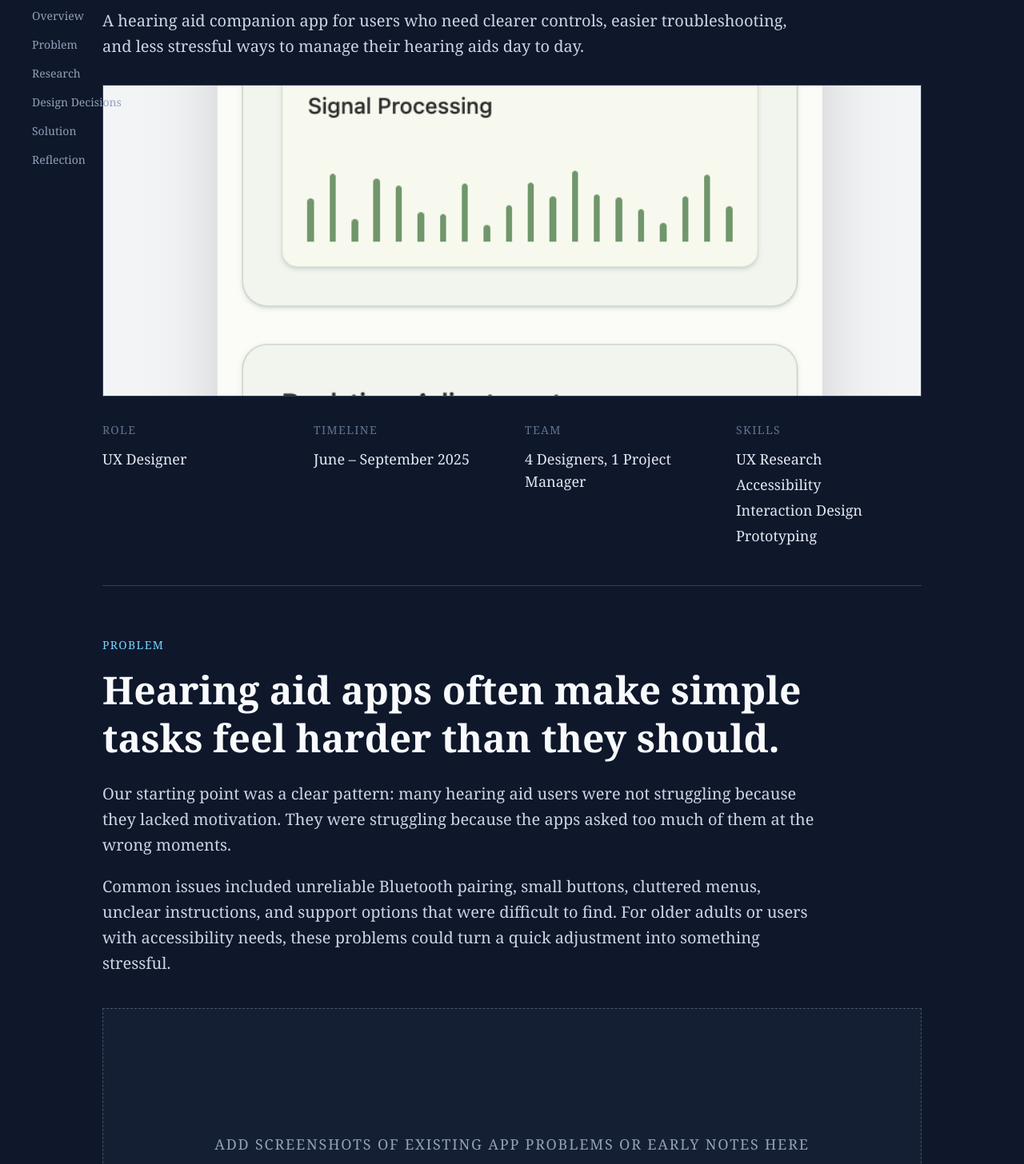
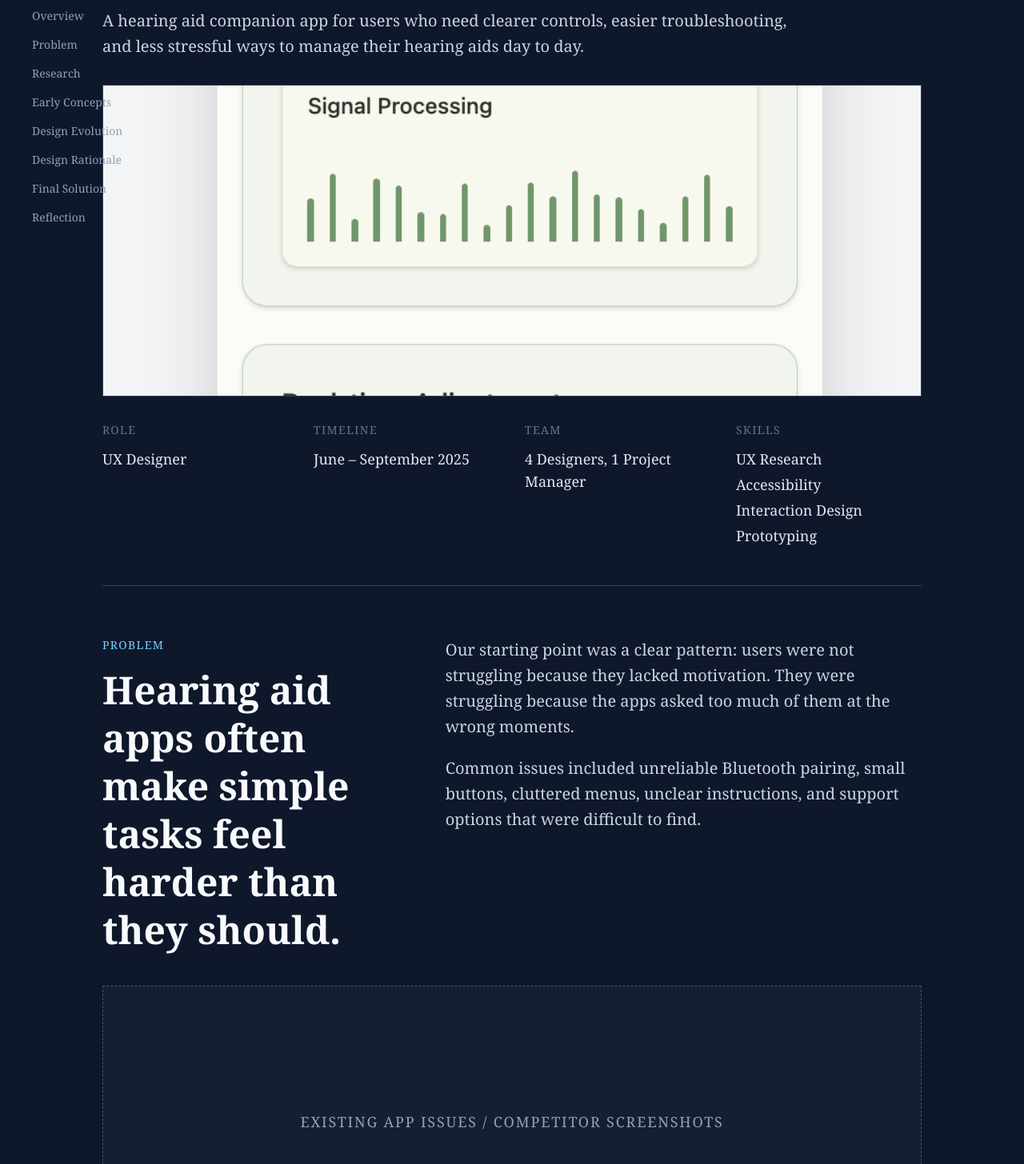
Before and after one commit to Jaibroo/J-Portfolio, a Next.js app: page /J-Portfolio/projects/hearing-aid-app in a window 1280 px wide. Shown: the part 174-1630 px from the top of the page at 80% size. Built offline with nearby package versions, Linux system fonts and the light colour scheme.

Commit message:
new structure

```diff
--- a/app/projects/[slug]/page.tsx
+++ b/app/projects/[slug]/page.tsx
@@ -18,18 +18,17 @@ const projectData = {
         eyebrow: "Problem",
         title: "Hearing aid apps often make simple tasks feel harder than they should.",
         body: [
-          "Our starting point was a clear pattern: many hearing aid users were not struggling because they lacked motivation. They were struggling because the apps asked too much of them at the wrong moments.",
-          "Common issues included unreliable Bluetooth pairing, small buttons, cluttered menus, unclear instructions, and support options that were difficult to find. For older adults or users with accessibility needs, these problems could turn a quick adjustment into something stressful.",
+          "Our starting point was a clear pattern: users were not struggling because they lacked motivation. They were struggling because the apps asked too much of them at the wrong moments.",
+          "Common issues included unreliable Bluetooth pairing, small buttons, cluttered menus, unclear instructions, and support options that were difficult to find.",
         ],
-        imageLabel: "Add screenshots of existing app problems or early notes here",
+        imageLabel: "Existing app issues / competitor screenshots",
       },
       {
         id: "research",
         eyebrow: "Research",
         title: "We focused on where users felt stuck, not just what features existed.",
         body: [
-          "We reviewed hearing aid companion apps and user feedback from products like Oticon, MyPhonak, Cochlear, ReSound, and Widex. I learned that many complaints were less about wanting a flashy app and more about wanting the app to feel dependable.",
-          "The research helped us narrow the project around confidence: Can users understand what is happening? Can they recover when something breaks? Can they make changes without needing someone else to step in?",
+          "We reviewed hearing aid companion apps and user feedback from products like Oticon, MyPhonak, Cochlear, ReSound, and Widex. The main pattern was not that users wanted a more advanced app. They wanted the app to feel dependable when they needed it.",
         ],
         cards: [
           {
@@ -51,39 +50,73 @@ const projectData = {
         ],
       },
       {
+        id: "early-concepts",
+        eyebrow: "Early Concepts",
+        title: "At first, we treated the problem like a feature gap.",
+        body: [
+          "Our early direction leaned toward adding more controls, more customization, and more ways to adjust sound. That seemed helpful at first, but it also risked making the app harder to scan and harder to trust.",
+        ],
+        splitImages: [
+          {
+            label: "Early dashboard sketch / wireframe",
+          },
+          {
+            label: "Early audio controls / feature ideas",
+          },
+        ],
+      },
+      {
+        id: "iteration",
+        eyebrow: "Design Evolution",
+        title: "The design improved when we stopped treating every user the same.",
+        body: [
+          "The biggest revision was moving away from one interface for everyone. A first-time user and a technically confident user needed different levels of control, so we separated quick daily adjustments from deeper settings.",
+        ],
+        comparison: {
+          beforeTitle: "Before",
+          beforeText:
+            "One general interface with too many settings competing for attention.",
+          afterTitle: "After",
+          afterText:
+            "A dual-mode structure: Simple Mode for quick changes and Tech Mode for deeper control.",
+          reason:
+            "We made this change because more functionality did not automatically mean more usability. The interface needed to match different levels of comfort instead of forcing every user through the same flow.",
+        },
+      },
+      {
         id: "design-decisions",
-        eyebrow: "Design Decisions",
-        title: "The app needed to reduce pressure, not just add more controls.",
+        eyebrow: "Design Rationale",
+        title: "Each revision was tied back to a specific user problem.",
         body: [
-          "Early ideas leaned toward adding more customization. But more controls can also create more confusion. The better direction was to separate quick everyday adjustments from deeper settings.",
+          "Rather than presenting features as standalone ideas, we framed each major design choice around a user need we found in research.",
         ],
         featureImages: [
           {
             title: "Simple Mode",
-            text: "A calmer interface for quick changes, larger touch targets, and plain language controls.",
+            text: "Created for users who need quick changes, larger touch targets, and plain language controls.",
           },
           {
-            title: "Tech Mode",
-            text: "A more detailed interface for users who want deeper control over sound settings and listening programs.",
+            title: "Guided Troubleshooting",
+            text: "Added because users often did not know where a connection issue was coming from.",
+          },
+          {
+            title: "Environment Optimizer",
+            text: "Added because users think in situations like restaurants, TV, and phone calls — not audio engineering terms.",
           },
         ],
       },
       {
         id: "solution",
-        eyebrow: "Solution",
+        eyebrow: "Final Solution",
         title: "Lumen helps users adjust, recover, and keep moving.",
         body: [
           "The final direction centered on daily use: quick sound adjustments, clearer connection status, environment-based settings, and guided troubleshooting.",
         ],
-        featureImages: [
-          {
-            title: "Environment Optimizer",
-            text: "Instead of asking users to understand technical audio terms first, Lumen lets them start with situations like restaurants, TV, phone calls, or outdoors.",
-          },
-          {
-            title: "Guided Troubleshooting",
-            text: "When something goes wrong, the app gives users a direct recovery path instead of making them search through support pages.",
-          },
+        galleryImages: [
+          "Final dashboard screen",
+          "Simple Mode screen",
+          "Environment Optimizer screen",
+          "Troubleshooting flow screen",
         ],
       },
       {
@@ -91,7 +124,7 @@ const projectData = {
         eyebrow: "Reflection",
         title: "This project changed how I think about accessibility.",
         body: [
-          "This was my first project working with a design team on a problem where the stakes felt more real. At first, I thought a better app meant giving users more features. Research showed me that more features only help if people can find them, understand them, and trust them.",
+          "This was my first project working with a design team on a problem where the user needs felt specific and higher-stakes. At first, I thought a better app meant giving users more features. Research showed me that more features only help if people can find them, understand them, and trust them.",
           "The biggest lesson was that accessibility is not only about making text bigger or buttons easier to tap. It also shows up in wording, menu structure, error recovery, and how much confidence a user has when something does not work.",
           "Looking back, Lumen shows where I started: focused on screens, flows, and feature ideas. It gave me a foundation for later work, where I became more careful about explaining why a design decision should change.",
         ],
@@ -236,29 +269,41 @@ export default async function ProjectPage({
         </div>
       </section>
 
-      {project.sections.map((section) => (
+      {project.sections.map((section, sectionIndex) => (
         <section
           key={section.id}
           id={section.id}
           className="mx-auto max-w-5xl border-b border-slate-700 py-16 last:border-b-0"
         >
+          <div
+            className={
+              sectionIndex % 2 === 0
+                ? "grid gap-8 md:grid-cols-[0.8fr_1.2fr] md:items-start"
+                : "grid gap-8 md:grid-cols-[1.2fr_0.8fr] md:items-start"
+            }
+          >
+            <div className={sectionIndex % 2 === 0 ? "md:order-1" : "md:order-2"}>
               <p className="text-sm uppercase tracking-widest text-sky-300">
                 {section.eyebrow}
               </p>
 
-          <h2 className="mt-4 max-w-4xl text-4xl font-bold leading-tight text-slate-50 md:text-5xl">
+              <h2 className="mt-4 text-4xl font-bold leading-tight text-slate-50 md:text-5xl">
                 {section.title}
               </h2>
+            </div>
 
-          <div className="mt-6 space-y-5">
+            <div className={sectionIndex % 2 === 0 ? "md:order-2" : "md:order-1"}>
+              <div className="space-y-5">
                 {section.body.map((paragraph) => (
                   <p
                     key={paragraph}
-                className="max-w-4xl text-xl leading-8 text-slate-300"
+                    className="text-xl leading-8 text-slate-300"
                   >
                     {paragraph}
                   </p>
                 ))}
+              </div>
+            </div>
           </div>
 
           {"imageLabel" in section && section.imageLabel && (
@@ -288,14 +333,87 @@ export default async function ProjectPage({
             </div>
           )}
 
+          {"splitImages" in section && section.splitImages && (
+            <div className="mt-10 grid gap-5 md:grid-cols-2">
+              {section.splitImages.map((item) => (
+                <div
+                  key={item.label}
+                  className="flex h-[360px] items-center justify-center border border-dashed border-slate-600 bg-slate-800/50 text-center text-slate-400"
+                >
+                  <p className="text-lg uppercase tracking-widest">
+                    {item.label}
+                  </p>
+                </div>
+              ))}
+            </div>
+          )}
+
+          {"comparison" in section && section.comparison && (
+            <div className="mt-10 space-y-6">
+              <div className="grid gap-5 md:grid-cols-2">
+                <div className="border border-slate-700 bg-slate-800/60 p-6">
+                  <p className="text-sm uppercase tracking-widest text-slate-500">
+                    {section.comparison.beforeTitle}
+                  </p>
+
+                  <div className="mt-5 flex h-[280px] items-center justify-center border border-dashed border-slate-600 bg-slate-900/70 text-center text-slate-400">
+                    <p className="uppercase tracking-widest">
+                      Before Image Placeholder
+                    </p>
+                  </div>
+
+                  <p className="mt-5 text-lg leading-7 text-slate-300">
+                    {section.comparison.beforeText}
+                  </p>
+                </div>
+
+                <div className="border border-sky-400 bg-slate-800/60 p-6">
+                  <p className="text-sm uppercase tracking-widest text-sky-300">
+                    {section.comparison.afterTitle}
+                  </p>
+
+                  <div className="mt-5 flex h-[280px] items-center justify-center border border-dashed border-sky-500 bg-slate-900/70 text-center text-sky-300">
+                    <p className="uppercase tracking-widest">
+                      After Image Placeholder
+                    </p>
+                  </div>
+
+                  <p className="mt-5 text-lg leading-7 text-slate-300">
+                    {section.comparison.afterText}
+                  </p>
+                </div>
+              </div>
+
+              <div className="border-l-4 border-sky-300 bg-slate-800/60 p-6">
+                <p className="text-sm uppercase tracking-widest text-sky-300">
+                  Why this changed
+                </p>
+
+                <p className="mt-3 text-xl leading-8 text-slate-200">
+                  {section.comparison.reason}
+                </p>
+              </div>
+            </div>
+          )}
+
           {"featureImages" in section && section.featureImages && (
-            <div className="mt-10 space-y-10">
+            <div className="mt-10 space-y-12">
               {section.featureImages.map((item, index) => (
                 <div
                   key={item.title}
-                  className="grid gap-8 md:grid-cols-[1.2fr_0.8fr] md:items-center"
+                  className={
+                    index % 2 === 0
+                      ? "grid gap-8 md:grid-cols-[1.2fr_0.8fr] md:items-center"
+                      : "grid gap-8 md:grid-cols-[0.8fr_1.2fr] md:items-center"
+                  }
                 >
-                  <div className="flex h-[400px] items-center justify-center border border-dashed border-slate-600 bg-slate-800/50 text-center text-slate-400">
+                  <div
+                    className={
+                      index % 2 === 0
+                        ? "flex h-[400px] items-center justify-center border border-dashed border-slate-600 bg-slate-800/50 text-center text-slate-400"
+                        : "flex h-[400px] items-center justify-center border border-dashed border-slate-600 bg-slate-800/50 text-center text-slate-400 md:order-2"
+                    }
+                  >
                     <p className="text-lg uppercase tracking-widest">
                       Image Placeholder {index + 1}
                     </p>
@@ -314,6 +432,23 @@ export default async function ProjectPage({
               ))}
             </div>
           )}
+
+          {"galleryImages" in section && section.galleryImages && (
+            <div className="mt-10 grid gap-5 md:grid-cols-2">
+              {section.galleryImages.map((label, index) => (
+                <div
+                  key={label}
+                  className={
+                    index === 0
+                      ? "flex h-[420px] items-center justify-center border border-dashed border-slate-600 bg-slate-800/50 text-center text-slate-400 md:col-span-2"
+                      : "flex h-[320px] items-center justify-center border border-dashed border-slate-600 bg-slate-800/50 text-center text-slate-400"
+                  }
+                >
+                  <p className="text-lg uppercase tracking-widest">{label}</p>
+                </div>
+              ))}
+            </div>
+          )}
         </section>
       ))}
     </main>
```
Lines whose indentation alone changed are shown as unchanged.
